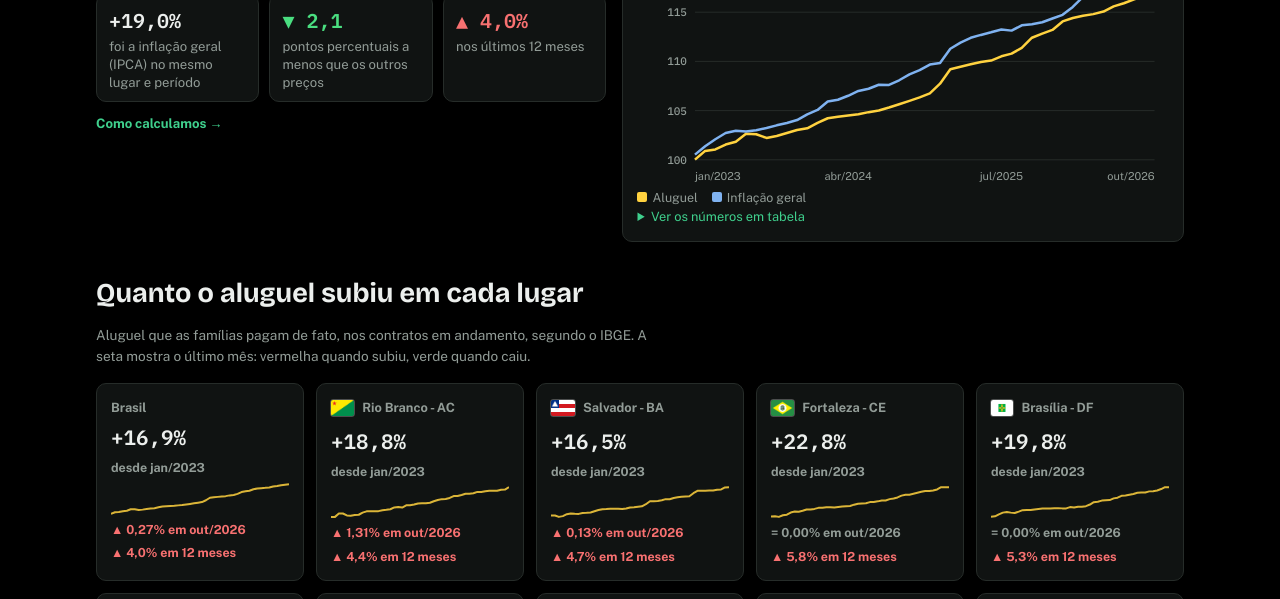
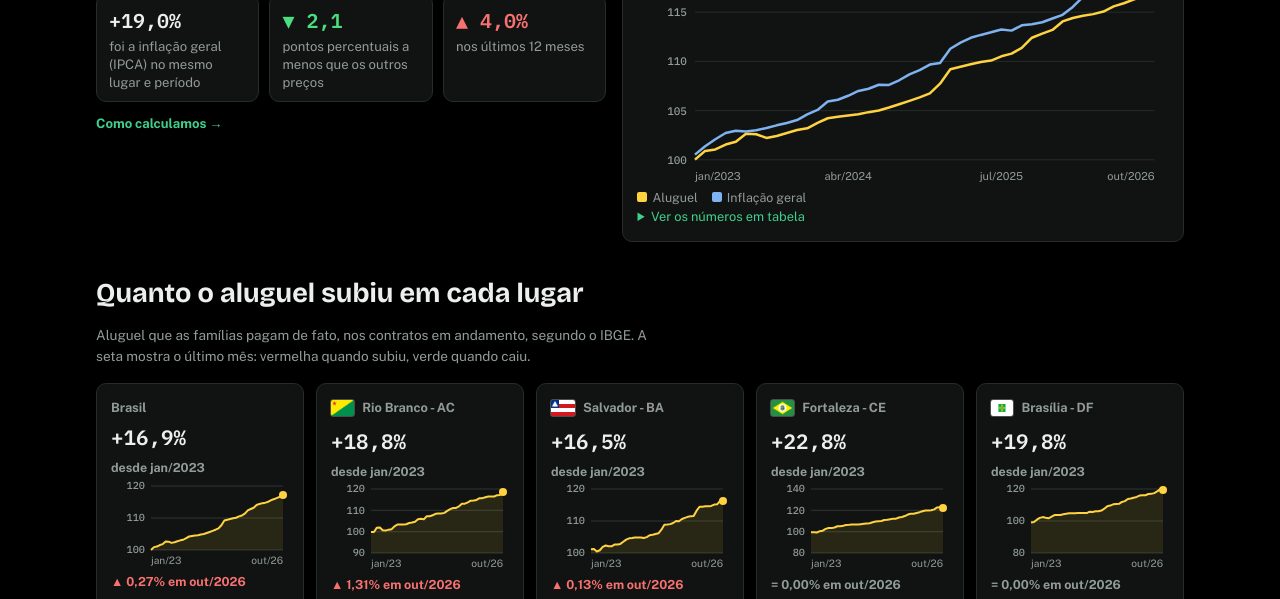
Before and after one commit to toim22/custo-de-vida-brasil, a plain HTML site: page aluguel.html in a window 1280 px wide. Shown: the part 353-952 px from the top of the page. Drawn offline with nearby package versions, Linux system fonts and the light colour scheme.

Commit message:
Cards: minigráfico com linhas-guia, valores no eixo e datas de início e fim (#14)
Claude-Session: https://claude.ai/code/session_01B4ZsXq8RnHBNnPvzWEwYBC

Co-authored-by: Claude <noreply@anthropic.com>

```diff
--- a/assets/app.js
+++ b/assets/app.js
@@ -121,16 +121,30 @@
     return '<span class="d ' + classe(dif, bomSubir) + '">' + flecha(dif) + fmt(Math.abs(dif)) + (sufixo || "") + "</span>";
   }
 
-  /* Gráfico pequeno (sparkline) para os cartões. */
-  function mini(serie, n) {
+  /* Gráfico pequeno para os cartões: linha, área, linhas-guia com valores e datas de início e fim.
+     As linhas são SVG esticado na largura do cartão; os textos são HTML, para não deformar. */
+  function mini(serie, n, fmt) {
     if (!serie || serie.length < 2) return "";
     var pts = serie.slice(-(n || 48)).filter(function (p) { return p[1] !== null; });
     if (pts.length < 2) return "";
     var ys = pts.map(function (p) { return p[1]; });
-    var lo = Math.min.apply(null, ys), hi = Math.max.apply(null, ys), W = 120, H = 32;
-    if (hi === lo) { hi += 1; lo -= 1; }
-    var d = pts.map(function (p, i) { return (i ? "L" : "M") + (i / (pts.length - 1) * W).toFixed(1) + " " + (2 + (1 - (p[1] - lo) / (hi - lo)) * (H - 4)).toFixed(1); }).join(" ");
-    return '<svg class="mini" viewBox="0 0 ' + W + " " + H + '" preserveAspectRatio="none" aria-hidden="true"><path d="' + d + '" fill="none" stroke="currentColor" stroke-width="2" vector-effect="non-scaling-stroke" stroke-linejoin="round"/></svg>';
+    var ticks = escalaBonita(Math.min.apply(null, ys), Math.max.apply(null, ys), 2);
+    var y0 = ticks[0], y1 = ticks[ticks.length - 1], W = 300, H = 100;
+    var passo = ticks.length > 1 ? ticks[1] - ticks[0] : 1;
+    fmt = fmt || function (v) { return numero(v, passo >= 1 ? 0 : 2); };
+    var px = function (i) { return i / (pts.length - 1) * W; };
+    var py = function (v) { return (1 - (v - y0) / (y1 - y0)) * H; };
+    var d = pts.map(function (p, i) { return (i ? "L" : "M") + px(i).toFixed(1) + " " + py(p[1]).toFixed(1); }).join(" ");
+    var guias = ticks.map(function (t) { return '<line x1="0" x2="' + W + '" y1="' + py(t).toFixed(1) + '" y2="' + py(t).toFixed(1) + '" stroke="#2E3531" vector-effect="non-scaling-stroke"/>'; }).join("");
+    var rot = ticks.map(function (t) { return '<span class="my" style="top:' + (py(t) / H * 100).toFixed(1) + '%">' + fmt(t) + "</span>"; }).join("");
+    var mes = function (k) { var m = /^(\d{4})-(\d{2})/.exec(k); return m ? MESES[+m[2] - 1] + "/" + m[1].slice(2) : k; };
+    var u = pts[pts.length - 1];
+    return '<div class="mini-g" aria-hidden="true"><div class="mini-a">' +
+      '<svg viewBox="0 0 ' + W + " " + H + '" preserveAspectRatio="none">' + guias +
+      '<path d="' + d + " L" + W + " " + H + " L0 " + H + ' Z" fill="currentColor" opacity=".10"/>' +
+      '<path d="' + d + '" fill="none" stroke="currentColor" stroke-width="2" vector-effect="non-scaling-stroke" stroke-linejoin="round"/></svg>' +
+      '<i class="mponto" style="top:' + (py(u[1]) / H * 100).toFixed(1) + '%"></i>' + rot +
+      '<span class="mx" style="left:0">' + mes(pts[0][0]) + '</span><span class="mx" style="right:0">' + mes(u[0]) + "</span></div></div>";
   }
 
   /* Barra verde e amarela de impostos: valor em R$ nas duas partes e % na amarela. */
--- a/assets/estilo.css
+++ b/assets/estilo.css
@@ -116,7 +116,12 @@ a.card:hover { border-color: var(--muted); }
 .painel .lista li { display: flex; justify-content: space-between; gap: 10px; border-bottom: 1px solid var(--line); padding-bottom: 6px; font-size: .9rem; }
 .painel .lista li:last-child { border-bottom: 0; }
 .painel .lista b { font-family: var(--f-mono); font-variant-numeric: tabular-nums; }
-.mini { width: 100%; height: 34px; color: var(--tag); opacity: .85; display: block; }
+.mini-g { padding: 4px 6px 18px 40px; color: var(--tag); }
+.mini-a { position: relative; height: 64px; }
+.mini-a svg { position: absolute; inset: 0; width: 100%; height: 100%; overflow: visible; }
+.mini-a .my { position: absolute; right: 100%; margin-right: 6px; transform: translateY(-50%); font-family: var(--f-mono); font-size: .64rem; color: var(--muted); white-space: nowrap; }
+.mini-a .mx { position: absolute; top: 100%; margin-top: 3px; font-size: .64rem; color: var(--muted); white-space: nowrap; }
+.mini-a .mponto { position: absolute; right: -4px; width: 8px; height: 8px; margin-top: -4px; border-radius: 50%; background: currentColor; }
 
 /* Bandeiras dos estados */
 .uf { display: inline-flex; align-items: center; }
```
